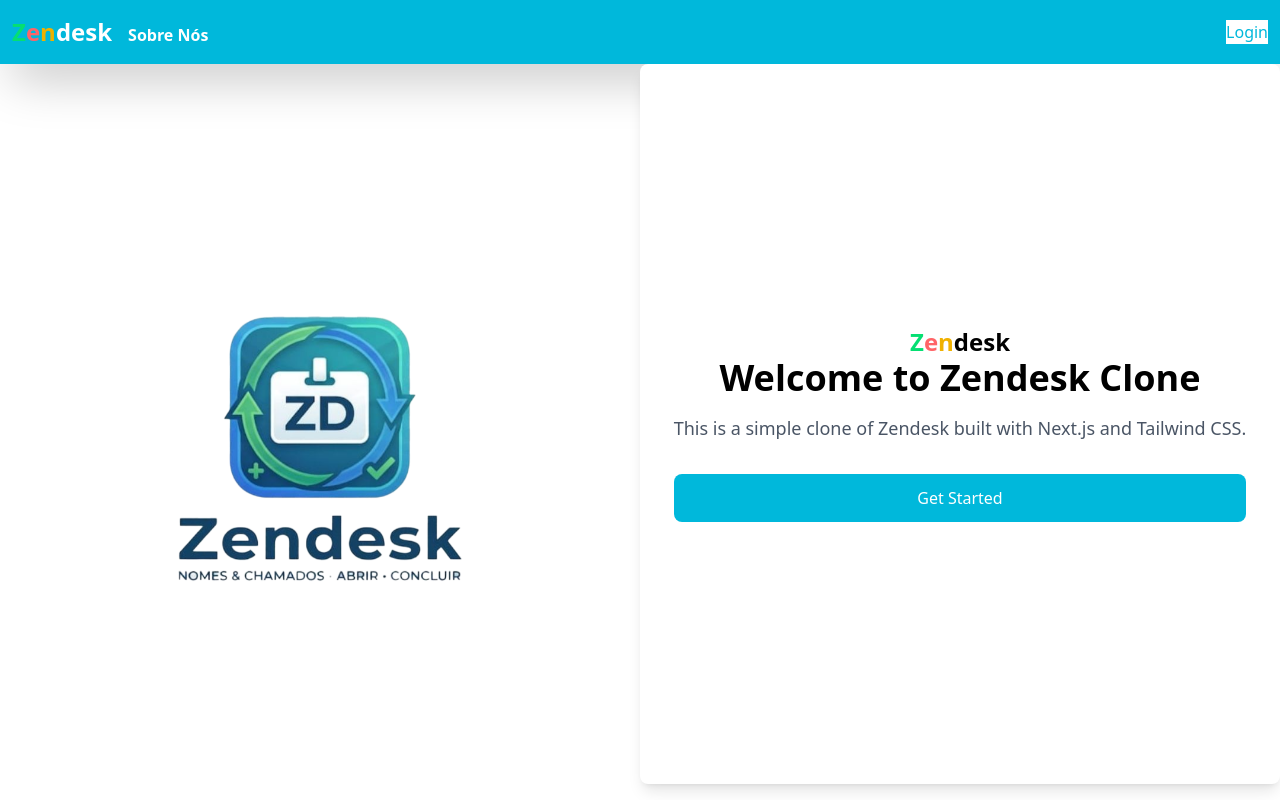
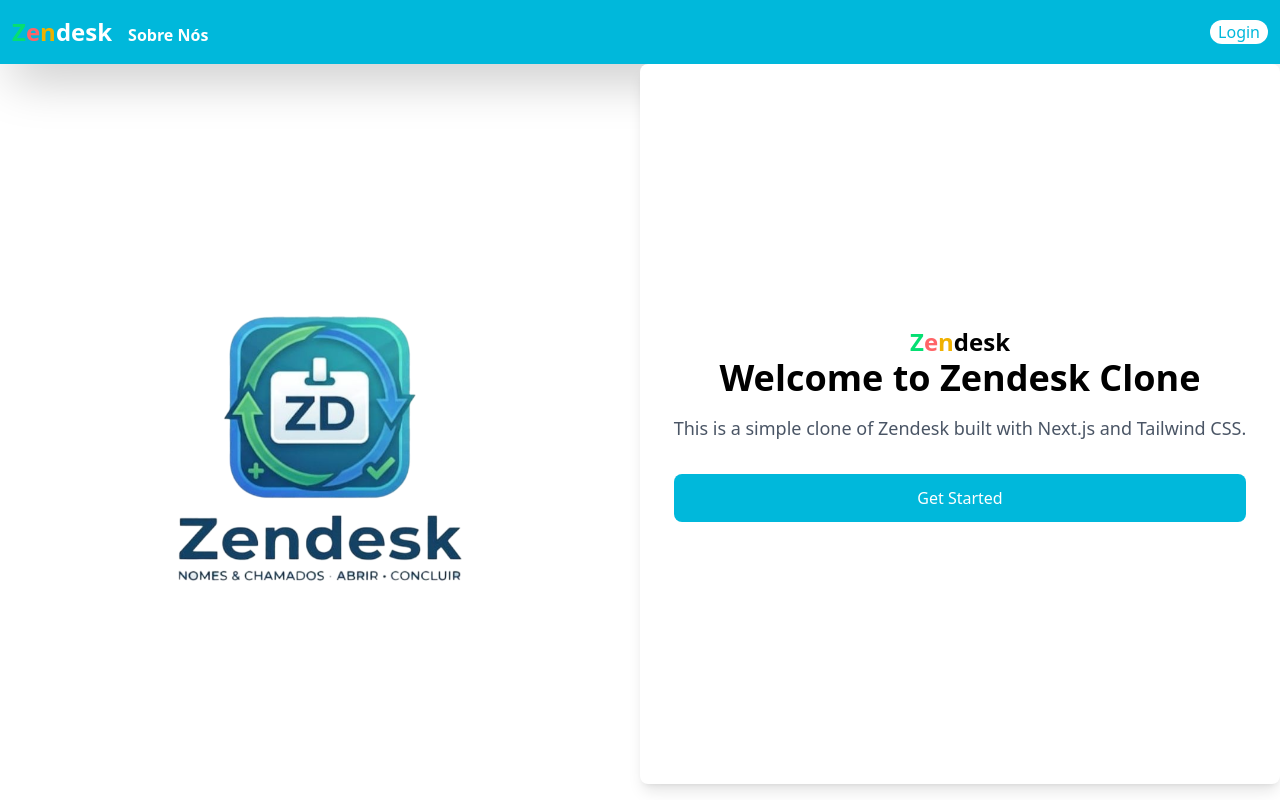
Before and after one commit to matheusld34/ZenDesk, a Next.js app: page / in a window 1280 px wide. Shown: the top 800 px of the page. Built offline with nearby package versions, Linux system fonts and the light colour scheme; no server answers.

Commit message:
login github

```diff
--- a/src/app/components/header/index.tsx
+++ b/src/app/components/header/index.tsx
@@ -34,12 +34,12 @@ export function Header() {
                     </button>
                 )}
                 {status === "unauthenticated" && (
-                    <button onClick={handleLogin} className="bg-white text-cyan-500 hover:bg-gray-200 focus:outline-none focus:ring-2 focus:ring-offset-2 focus:ring-blue-500">
+                    <button onClick={handleLogin} className="bg-white text-cyan-500 hover:bg-green-200 focus:outline-none focus:ring-2 focus:ring-offset-2 focus:ring-blue-500 rounded-2xl px-2 duration-500">
                         Login
                     </button>
                 )}
                 {status === "authenticated" && (
-                    <button onClick={handleLogout} className="bg-white text-cyan-500 hover:bg-gray-200 focus:outline-none focus:ring-2 focus:ring-offset-2 focus:ring-blue-500">
+                    <button onClick={handleLogout} className="bg-white text-cyan-500 hover:bg-red-200 focus:outline-none focus:ring-2 focus:ring-offset-2 focus:ring-blue-500 rounded-2xl px-2 duration-500">
                         Logout
                     </button>
                 )}
```
